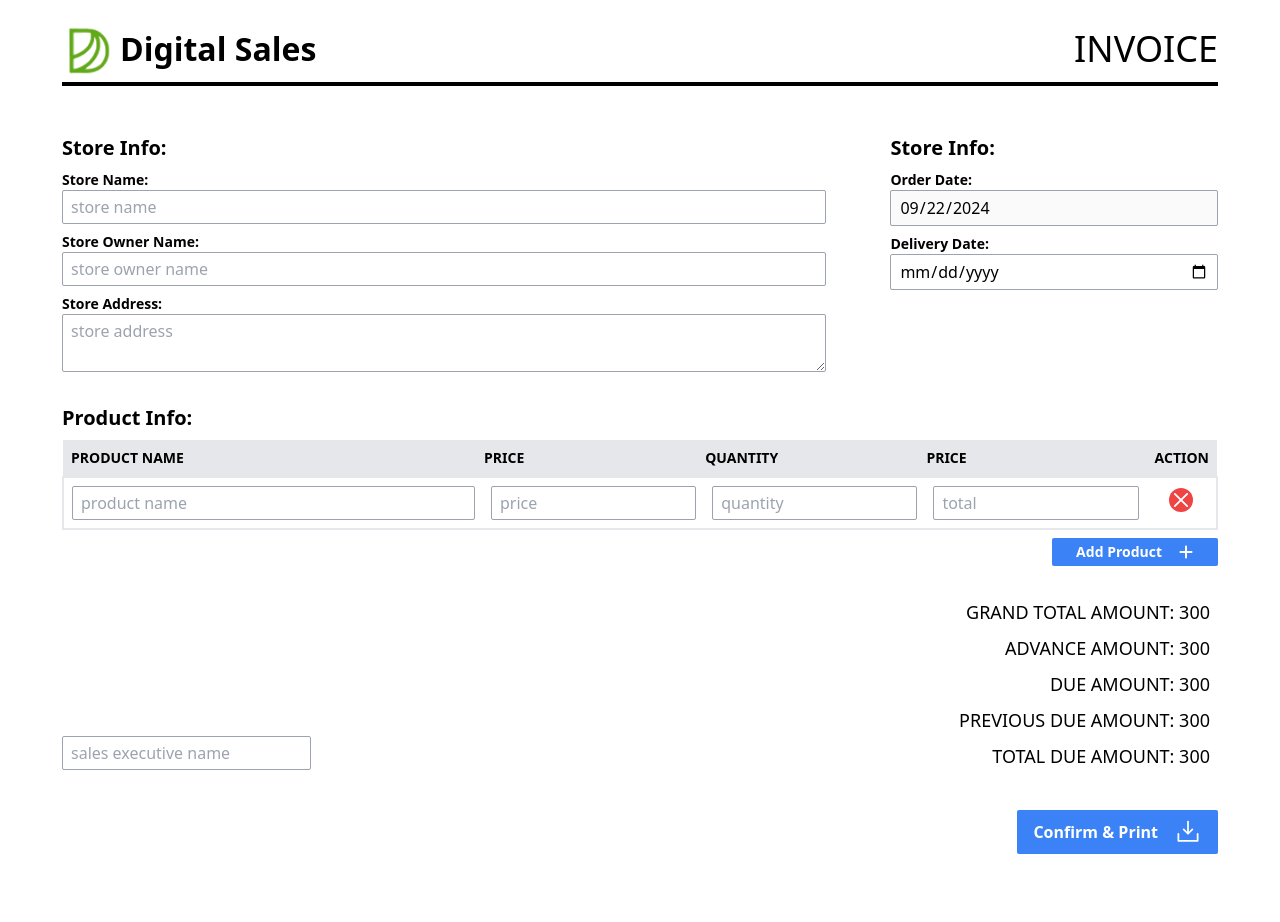
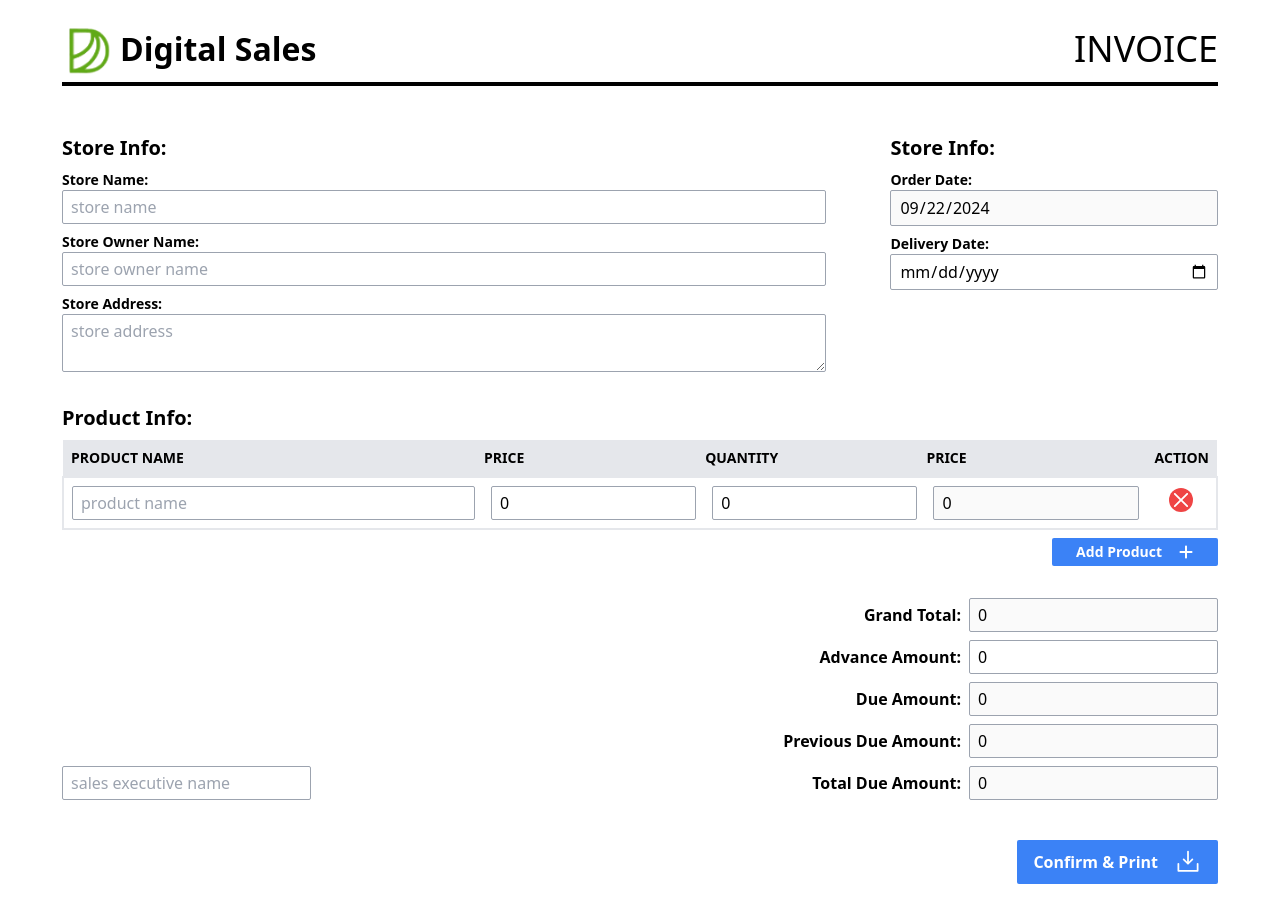
Before and after one commit to SihabMolla11/digital-invoice, a React (Vite) app in the folder website/: page / in a window 1280 px wide. Before the commit the page ends 894 px from the top, so only its background shows below. Built offline with nearby package versions, Linux system fonts and the light colour scheme.

Commit message:
form has done

```diff
--- a/website/src/OrderForm.jsx
+++ b/website/src/OrderForm.jsx
@@ -3,13 +3,17 @@ import { useForm } from "react-hook-form";
 import { PiDownloadSimple } from "react-icons/pi";
 import ProductSection from "./components/ProductSection";
 import StoreSection from "./components/StoreSection";
+import AmountSection from "./components/AmountSection";
 
 const OrderForm = () => {
+
+
   const {
     register,
     handleSubmit,
     watch,
     control,
+    setValue,
     formState: { errors },
   } = useForm({
     values: {
@@ -18,49 +22,20 @@ const OrderForm = () => {
   });
   const onSubmit = (data) => console.log(data);
 
-//   console.log(watch("productsData"));
+
 
   return (
     <div className="main-container">
       <form onSubmit={handleSubmit(onSubmit)}>
         <StoreSection register={register} errors={errors} />
-        <ProductSection register={register} errors={errors} control={control} />
-        <div className="flex flex-col md:flex-row flex-col-reverse gap-6 md:items-end justify-between">
-          <div>
-            <div className="flex flex-col">
-              <input
-                id="date"
-                className="default-input "
-                placeholder="sales executive name"
-                {...register("sellsExecutiveName", { required: true })}
-              />
-              {errors.sellsExecutiveName && (
-                <span className="input-error">give sales executive name</span>
-              )}
-            </div>
-          </div>
-          <div className="mt-8 text-end">
-            <div className="space-y-2">
-              <p className=" mr-2 text-lg uppercase" htmlFor="date">
-                Grand Total Amount: <span className="font-medium">300</span>
-              </p>
-
-              <p className=" mr-2 text-lg uppercase" htmlFor="date">
-                Advance Amount: <span className="font-medium">300</span>
-              </p>
-
-              <p className=" mr-2 text-lg uppercase" htmlFor="date">
-                Due Amount: <span className="font-medium">300</span>
-              </p>
-              <p className=" mr-2 text-lg uppercase" htmlFor="date">
-                Previous Due Amount: <span className="font-medium">300</span>
-              </p>
-              <p className=" mr-2 text-lg uppercase" htmlFor="date">
-                Total Due Amount: <span className="font-medium">300</span>
-              </p>
-            </div>
-          </div>
-        </div>
+        <ProductSection
+          register={register}
+          errors={errors}
+          control={control}
+          watch={watch}
+          setValue={setValue}
+        />
+        <AmountSection register={register} errors={errors} />
 
         <div
           className="
--- /dev/null
+++ b/website/src/components/AmountSection.jsx
@@ -0,0 +1,108 @@
+import React from "react";
+
+const AmountSection = ({ errors, register }) => {
+  return (
+    <>
+      <div className="flex flex-col md:flex-row flex-col-reverse gap-6 md:items-end justify-between">
+        <div>
+          <div className="flex flex-col">
+            <input
+              className="default-input "
+              placeholder="sales executive name"
+              {...register("sellsExecutiveName", { required: true })}
+            />
+            {errors.sellsExecutiveName && (
+              <span className="input-error">give sales executive name</span>
+            )}
+          </div>
+        </div>
+        <div className="mt-8 text-end">
+          <div className="space-y-2">
+            <div>
+              <label className="font-semibold mr-2" htmlFor="grand-total">
+                Grand Total:
+              </label>
+              <input
+                id="grand-total"
+                disabled
+                defaultValue={0}
+                className="default-input "
+                placeholder="Grand Total"
+                {...register("grandTotal", { required: true })}
+              />
+              {errors.grandTotal && (
+                <span className="input-error">give total amount</span>
+              )}
+            </div>
+
+            <div>
+              <label className="font-semibold mr-2" htmlFor="advance-amount">
+                Advance Amount:
+              </label>
+              <input
+                id="advance-amount"
+                defaultValue={0}
+                className="default-input "
+                placeholder="Advance Amount"
+                {...register("advancedAmount", { required: true })}
+              />
+              {errors.advancedAmount && (
+                <span className="input-error">give advance amount</span>
+              )}
+            </div>
+
+            <div>
+              <label className="font-semibold mr-2" htmlFor="due-amount">
+                Due Amount:
+              </label>
+              <input
+                id="due-amount"
+                disabled
+                defaultValue={0}
+                className="default-input "
+                placeholder="due amount"
+                {...register("dueAmount", { required: true })}
+              />
+              {errors.dueAmount && (
+                <span className="input-error">give due amount</span>
+              )}
+            </div>
+
+            <div>
+              <label
+                className="font-semibold mr-2"
+                htmlFor="previous-due-amount"
+              >
+                Previous Due Amount:
+              </label>
+              <input
+                id="previous-due-amount"
+                disabled
+                defaultValue={0}
+                className="default-input "
+                placeholder="previous due amount"
+                {...register("dueAmount")}
+              />
+            </div>
+
+            <div>
+              <label className="font-semibold mr-2" htmlFor="total-due-amount">
+                Total Due Amount:
+              </label>
+              <input
+                id="total-due-amount"
+                disabled
+                defaultValue={0}
+                className="default-input "
+                placeholder="total due amount"
+                {...register("dueAmount")}
+              />
+            </div>
+          </div>
+        </div>
+      </div>
+    </>
+  );
+};
+
+export default AmountSection;
--- a/website/src/components/ProductSection.jsx
+++ b/website/src/components/ProductSection.jsx
@@ -1,15 +1,27 @@
-import React from "react";
+import React, { useEffect, useState } from "react";
 import { useFieldArray } from "react-hook-form";
 import { FaPlus } from "react-icons/fa6";
 import { RxCross2 } from "react-icons/rx";
 
-const ProductSection = ({ errors, register, control }) => {
+const ProductSection = ({ errors, register, control, watch, setValue }) => {
   const fieldName = "productsData";
 
   const { fields, append, remove } = useFieldArray({
     control,
     name: fieldName,
   });
+
+  const productsData = watch(fieldName);
+  const prices = productsData?.reduce((a, b) => a + b?.price, 0);
+  const quantities = productsData?.reduce((a, b) => a + b?.quantity, 0);
+  useEffect(() => {
+    for (let i = 0; i < fields.length; i++) {
+      const price = productsData[i]?.price || 0;
+      const quantity = productsData[i]?.quantity || 0;
+      const total = price * quantity;
+      setValue(`${fieldName}.${i}.total`, total);
+    }
+  }, [prices, quantities]);
 
   return (
     <div className="mt-8">
@@ -42,7 +54,6 @@ const ProductSection = ({ errors, register, control }) => {
                 <tr key={index} className="w-full ">
                   <td className="w-[38%] p-2 min-w-60">
                     <input
-                      id="date"
                       className="default-input w-full"
                       placeholder="product name"
                       {...register(`${fieldName}.${index}.productName`, {
@@ -55,7 +66,7 @@ const ProductSection = ({ errors, register, control }) => {
                   </td>
                   <td className="w-[20%] p-2 min-w-32">
                     <input
-                      id="date"
+                      defaultValue={0}
                       className="default-input w-full"
                       placeholder="price"
                       type="number"
@@ -69,7 +80,7 @@ const ProductSection = ({ errors, register, control }) => {
                   </td>
                   <td className="w-[20%] p-2 min-w-32">
                     <input
-                      id="date"
+                      defaultValue={0}
                       className="default-input w-full"
                       placeholder="quantity"
                       type="number"
@@ -84,7 +95,8 @@ const ProductSection = ({ errors, register, control }) => {
                   <td className="w-[20%] p-2 min-w-32">
                     {" "}
                     <input
-                      id="date"
+                      disabled
+                      defaultValue={0}
                       className="default-input w-full"
                       placeholder="total"
                       type="number"
--- a/website/src/components/StoreSection.jsx
+++ b/website/src/components/StoreSection.jsx
@@ -9,11 +9,11 @@ const StoreSection = ({ register, errors }) => {
           <h4 className="text-xl font-semibold">Store Info:</h4>
           <div className="mt-2 space-y-2">
             <div className="flex flex-col">
-              <label className="font-semibold text-sm" htmlFor="date">
+              <label className="font-semibold text-sm" htmlFor="store-name">
                 Store Name:
               </label>
               <input
-                id="date"
+                id="store-name"
                 className="default-input "
                 placeholder="store name"
                 {...register("storeName", { required: true })}
@@ -23,11 +23,11 @@ const StoreSection = ({ register, errors }) => {
               )}
             </div>
             <div className="flex flex-col">
-              <label className="font-semibold text-sm" htmlFor="date">
+              <label className="font-semibold text-sm" htmlFor="owner-name">
                 Store Owner Name:
               </label>
               <input
-                id="date"
+                id="owner-name"
                 className="default-input "
                 placeholder="store owner name"
                 {...register("storeOwnerName", { required: true })}
@@ -37,11 +37,11 @@ const StoreSection = ({ register, errors }) => {
               )}
             </div>
             <div className="flex flex-col">
-              <label className="font-semibold text-sm" htmlFor="date">
+              <label className="font-semibold text-sm" htmlFor="store-address">
                 Store Address:
               </label>
               <textarea
-                id="date"
+                id="store-address"
                 className="default-input "
                 placeholder="store address"
                 {...register("storeAddress", { required: true })}
@@ -69,11 +69,11 @@ const StoreSection = ({ register, errors }) => {
               />
             </div>
             <div className="flex flex-col">
-              <label className="font-semibold text-sm" htmlFor="date">
+              <label className="font-semibold text-sm" htmlFor="delivery-date">
                 Delivery Date:
               </label>
               <input
-                id="date"
+                id="delivery-date"
                 type="date"
                 className="default-input w-full"
                 {...register("deliveryDate", { required: true })}
```
